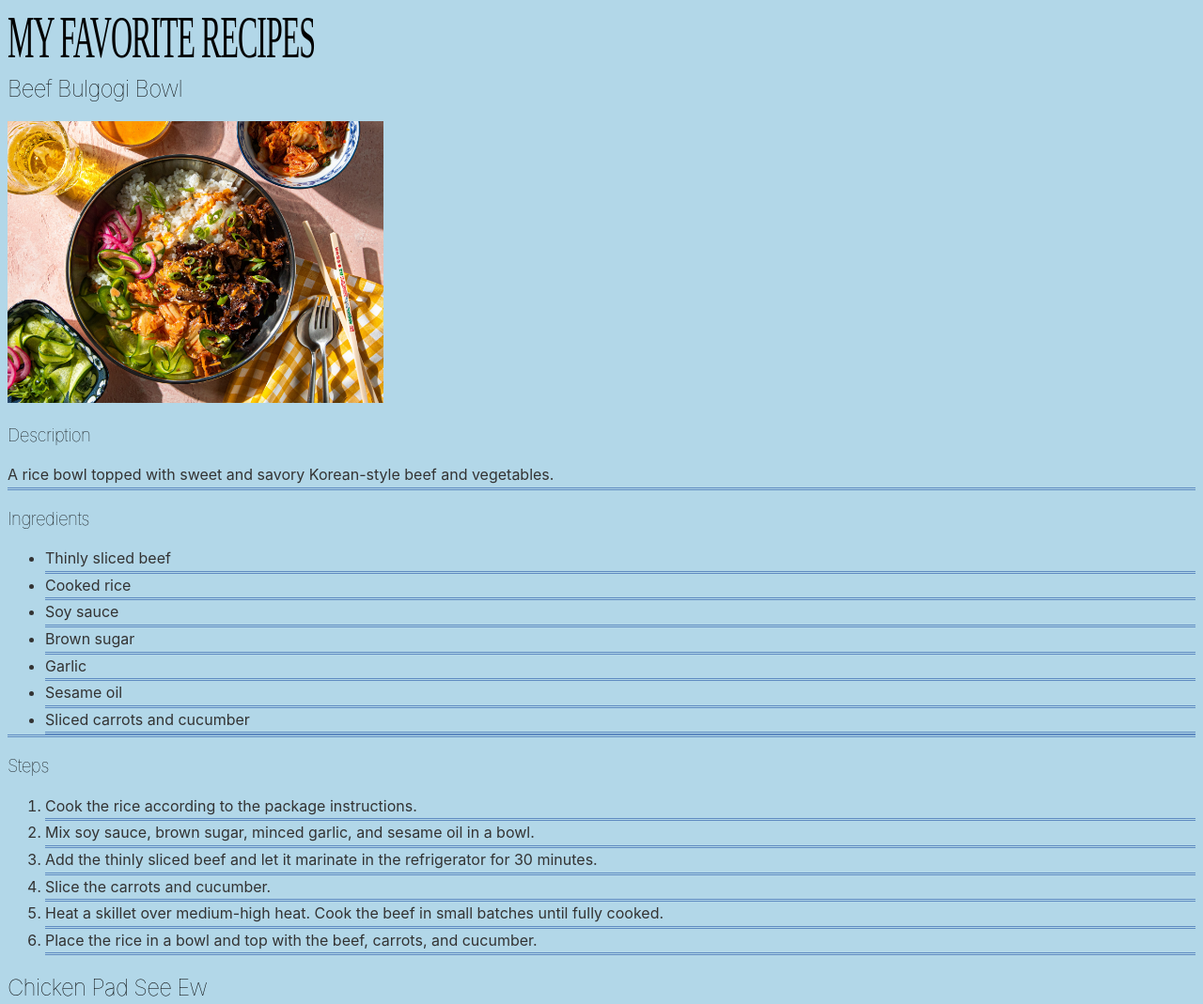
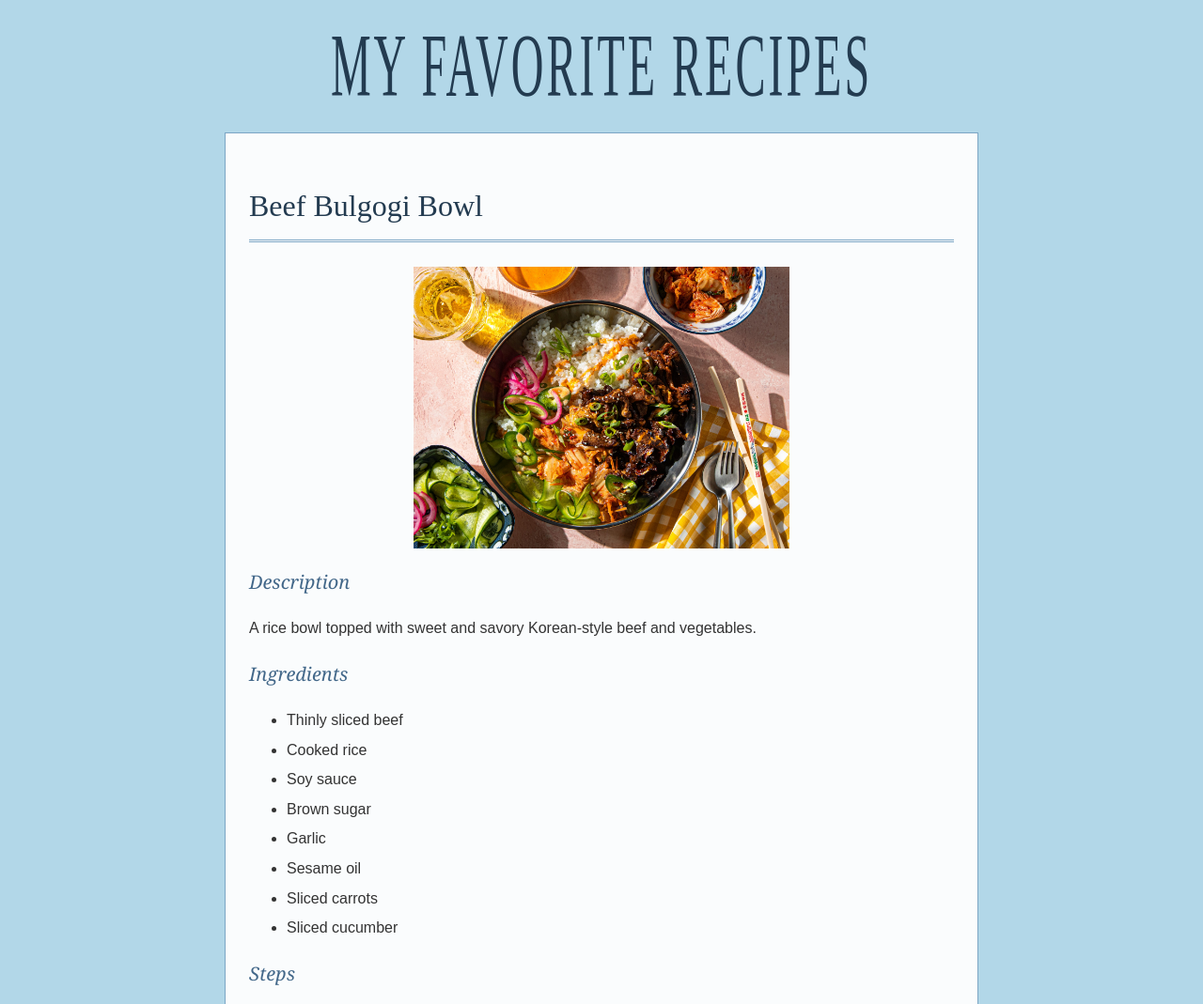
Before and after one commit to elliotn2028/CS1-Recipe-Blog, a plain HTML site: page index.html in a window 1280 px wide. Shown: the top 1069 px of the page at 94% size. Drawn offline with Linux system fonts and the light colour scheme.

Commit message:
10/27/26 5:35PM

```diff
--- a/index.html
+++ b/index.html
@@ -26,7 +26,8 @@
     <li>Brown sugar</li>
     <li>Garlic</li>
     <li>Sesame oil</li>
-    <li>Sliced carrots and cucumber</li>
+    <li>Sliced carrots</li>
+    <li>Sliced cucumber</li>
   </ul>
 <h3>Steps</h3>
 <ol>
--- a/script.js
+++ /dev/null
@@ -1 +0,0 @@
-console.log("hello world");
--- a/style.css
+++ b/style.css
@@ -1,29 +1,56 @@
 body {
-      background-color: #B2D7E8;
-      color: black;
+  background-color: #B2D7E8;
+  color: #333333;
+  font-family: Arial, sans-serif;
+  line-height: 1.6;
+  margin: 30px;
+}
 
 h1 {
-  font-family: "Didot", "Bodoni MT", "Cinzel", serif;
-  font-weight: 1;
+  font-family: "Didot", "Bodoni MT", "Times New Roman", serif;
+  font-size: 48px;
+  font-weight: normal;
+  text-align: center;
+  text-transform: uppercase;
+  letter-spacing: 3px;
   transform: scaleY(2);
-  letter-spacing: -1px;
-  text-transform: uppercase;
-
+  color: #233B50;
 }
 
-h2, h3 {
-  font-family: -apple-system, '', sans-serif, "Segoe UI", Roboto, Helvetica, Arial, sans-serif;
-  letter-spacing: -0.03em;
-  font-weight: 100;
-
+.recipe-section {
+  background-color: #FAFCFD;
+  max-width: 750px;
+  margin: 30px auto;
+  padding: 25px;
+  border: 1px solid #7BA5C4;
 }
 
-p, li, ul, body {
-  font-family: -apple-system, BlinkMacSystemFont, "Segoe UI", Roboto, Helvetica, Arial, sans-serif;
-  line-height: 1.6;
-  color: #333333;
-  border-color: #5F8BC1;
-  border-bottom-style:double
+h2 {
+  font-family: "Didot", "Bodoni MT", "Times New Roman", serif;
+  font-size: 32px;
+  font-weight: normal;
+  color: #233B50;
+  border-bottom: 3px double #7BA5C4;
+  padding-bottom: 10px;
 }
 
+h3 {
+  font-family: Georgia, serif;
+  font-size: 20px;
+  font-weight: normal;
+  font-style: italic;
+  color: #426789;
 }
+
+img {
+  display: block;
+  max-width: 100%;
+  height: auto;
+  margin: 20px auto;
+}
+
+li {
+  margin-bottom: 6px;
+}
+
+/* i got some assistance with google search and google ai to help me with some formatting troubles that i had--not very much though.
```
